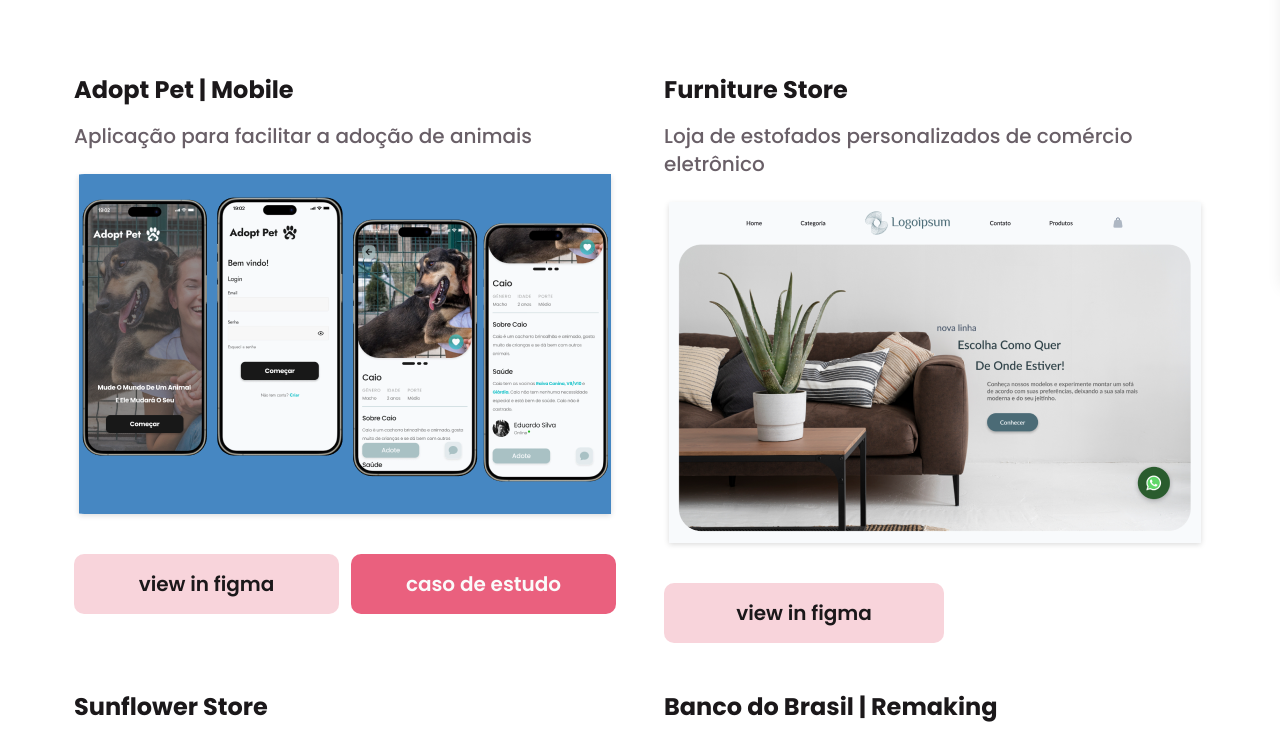
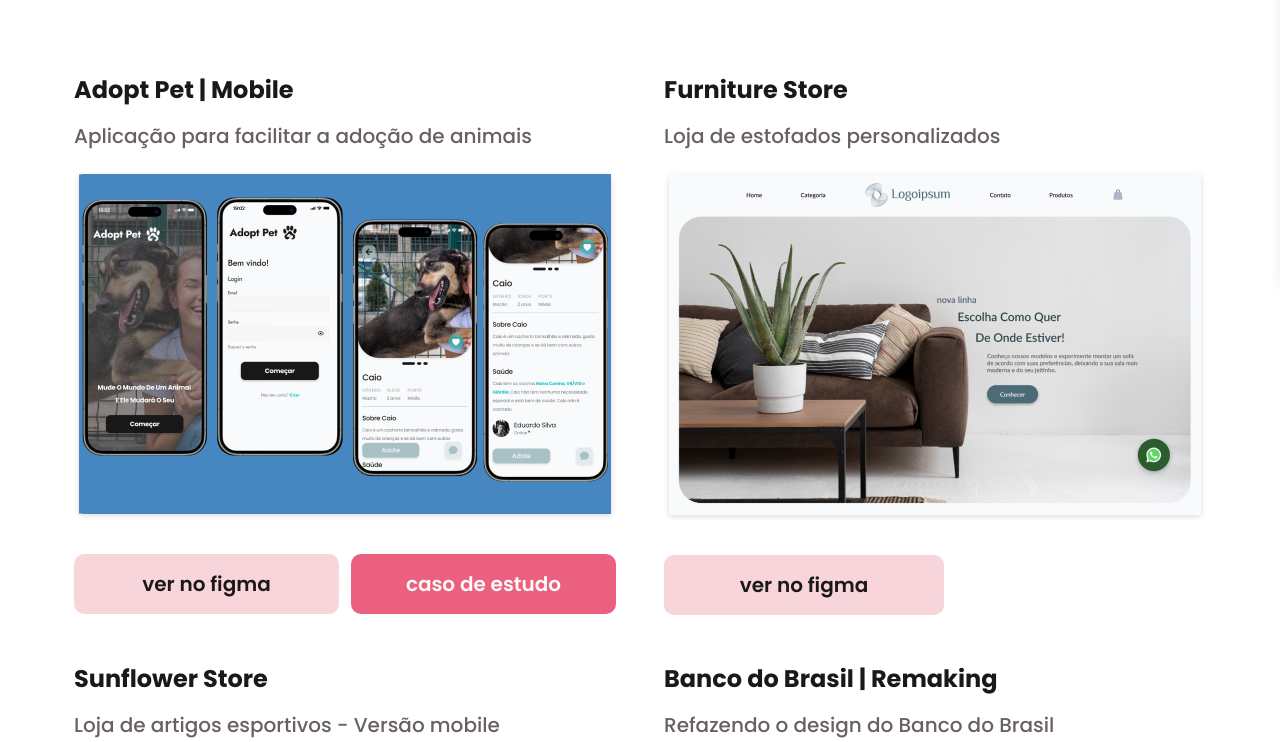
Before and after one commit to LeoCesar0/elle-portifolio, a React (Vite) app: page / in a window 1280 px wide. Shown: the part 520-1262 px from the top of the page. Built offline with nearby package versions, Linux system fonts and the light colour scheme; what tailwindcss-animated would draw is missing.

Commit message:
fix: card texts

```diff
--- a/src/static/projects.js
+++ b/src/static/projects.js
@@ -11,7 +11,7 @@
         link: "https://www.figma.com/design/t6yhAPPTDSIMBWjjY9p1Ue/Adopt-Pet?node-id=20-470&t=MZUiiIxhWNWjo5pJ-0",
         text: {
           en: "view in figma",
-          pt: "view in figma",
+          pt: "ver no figma",
         },
       },
       {
@@ -29,14 +29,14 @@
     image: "furniture.png",
     description: {
       en: "Ecommerce custom upholstery store",
-      pt: "Loja de estofados personalizados de comércio eletrônico",
+      pt: "Loja de estofados personalizados",
     },
     buttons: [
       {
         link: "https://www.figma.com/design/rB81Q5UjlT6a6n9JapXE7Z/Furniture?node-id=1-2&t=0VNTUImUU0Yk9JuP-0",
         text: {
           en: "view in figma",
-          pt: "view in figma",
+          pt: "ver no figma",
         },
       },
     ],
@@ -53,7 +53,7 @@
         link: "https://www.figma.com/design/fHF7h7K9FREFND2N2KnCof/Ecommerce-App?node-id=4-481&t=2YbuC9JUOMquAQ9u-0",
         text: {
           en: "view in figma",
-          pt: "view in figma",
+          pt: "ver no figma",
         },
       },
     ],
@@ -70,7 +70,7 @@
         link: "https://www.figma.com/design/pDAmtPwObamANVr08hZ513/Remaking-%7C-Banco-do-Brasil?node-id=1-2&t=Bp2aRJjoFBb5lNwW-0",
         text: {
           en: "view in figma",
-          pt: "view in figma",
+          pt: "ver no figma",
         },
       },
     ],
```
